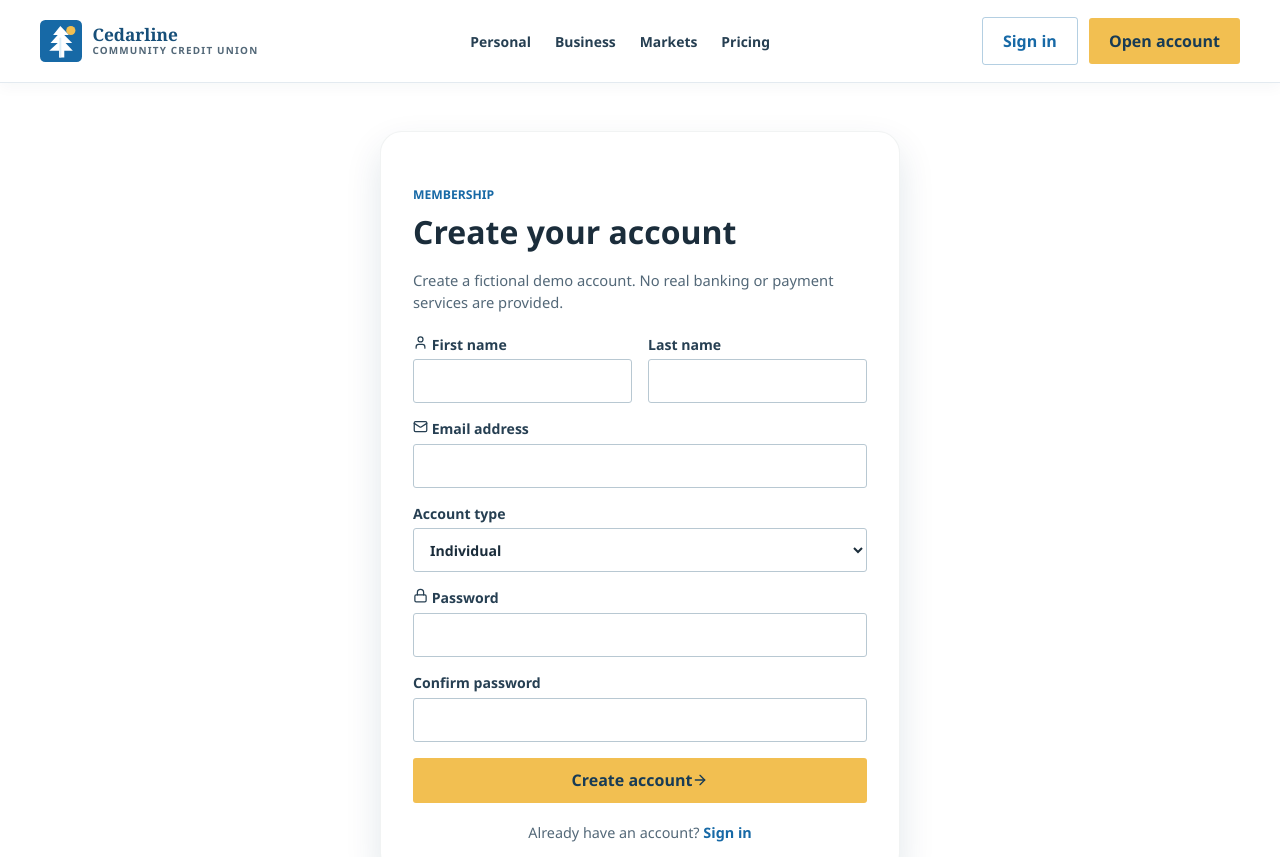
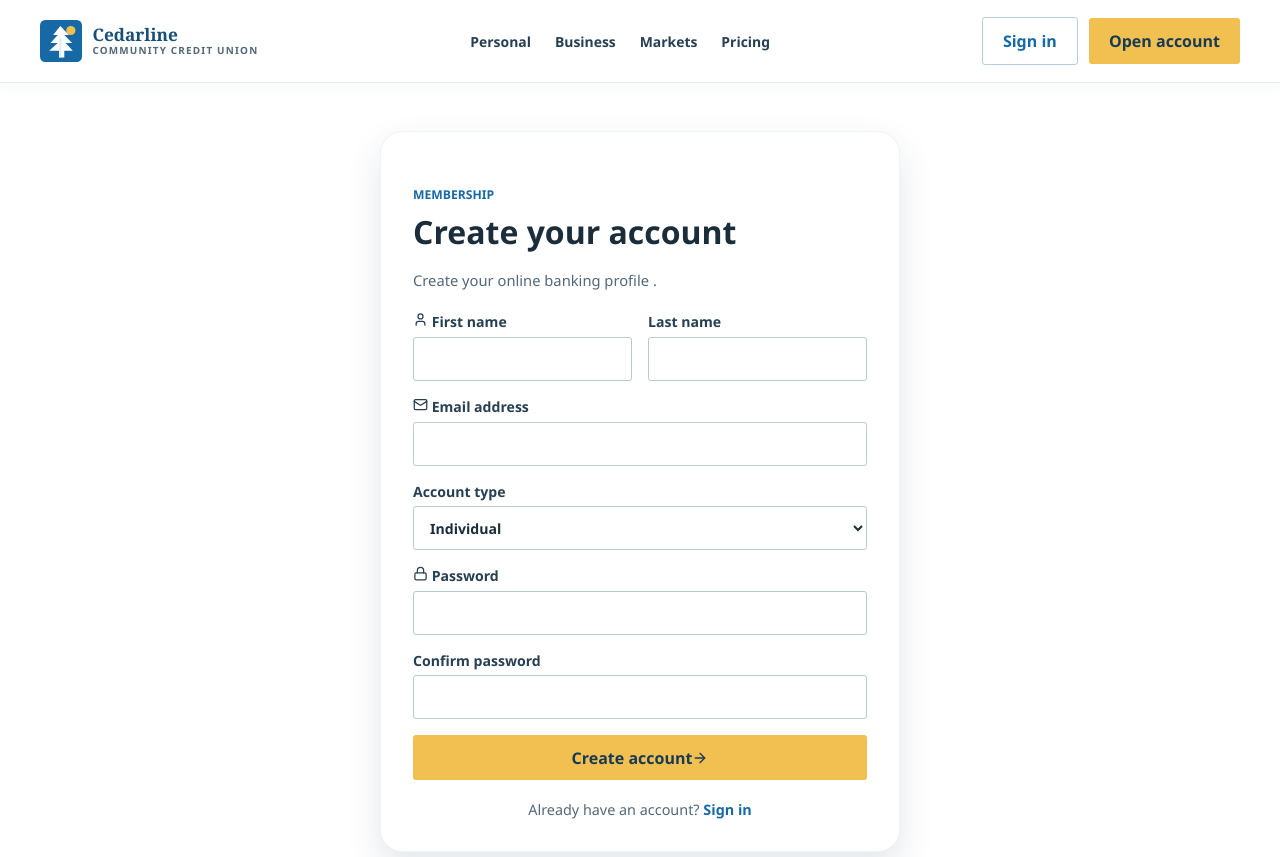
Before and after one commit to Jae876/cedarlineCU, a React (Vite) app: page /signup in a window 1280 px wide. Shown: the top 857 px of the page. Built offline with nearby package versions, Linux system fonts and the light colour scheme.

Commit message:
Update signup page copy

```diff
--- a/src/pages/SignupPage.tsx
+++ b/src/pages/SignupPage.tsx
@@ -60,7 +60,7 @@ export default function SignupPage() {
       <section className="panel app-auth-panel">
         <p className="auth-kicker">Membership</p>
         <h1 className="page-title">Create your account</h1>
-        <p className="auth-intro">Create a fictional demo account. No real banking or payment services are provided.</p>
+        <p className="auth-intro"> Create your online banking profile .</p>
         {error && <div className="form-error" role="alert"><AlertCircle size={18} /> {error}</div>}
         <form className="stack-form app-form" onSubmit={submit}>
           <div className="app-grid">
```
